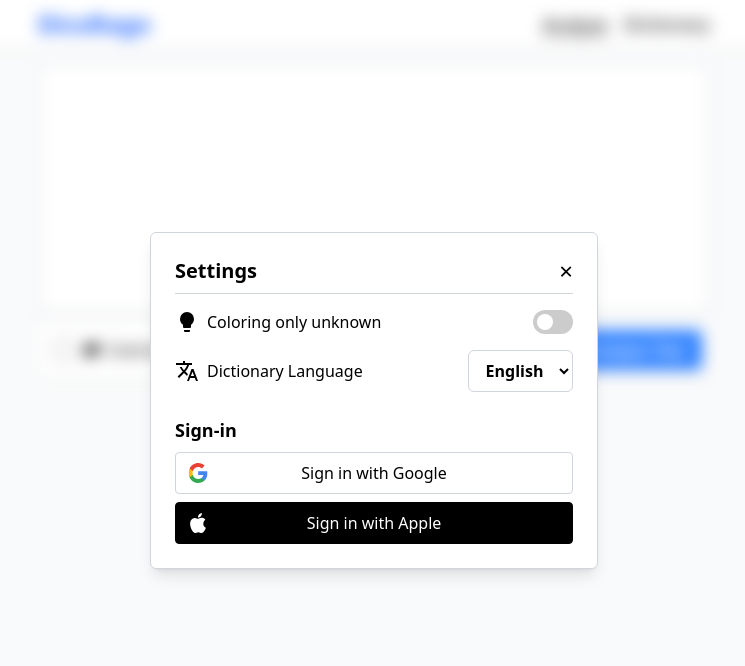
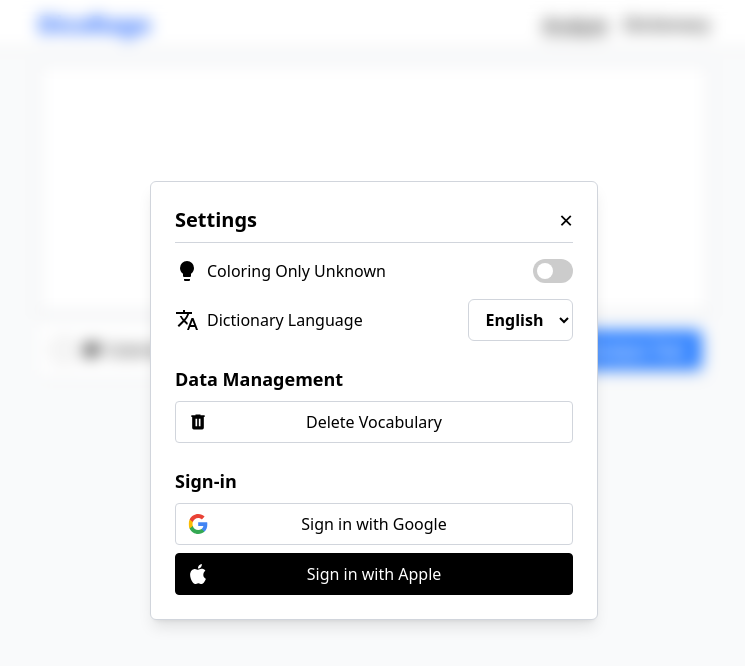
Before and after one commit to Agnoctopus/DicoRago, a Vue app in the folder frontend/: page / in a window 1280 px wide. Both pictures are taken after a click on the icon 809 px from the left and 350 px from the top of the page. Shown: the top 666 px of the page, without its empty margins (266-1011 px from the left). Built offline with nearby package versions, Linux system fonts and the light colour scheme; no server answers.

Commit message:
frontend: Add voc deletion

```diff
--- a/frontend/src/api.ts
+++ b/frontend/src/api.ts
@@ -107,3 +107,12 @@ export const getVoc = async (): Promise<[LearnedWord]> => {
 
   return ret
 }
+
+/**
+ * Clears all vocabulary words for the current user.
+ *
+ * @returns A Promise that resolves when the vocabulary has been cleared.
+ */
+export const clearUserVoc = async (): Promise<void> => {
+  await api.delete('/user/voc')
+}
--- a/frontend/src/components/TextEditorSettings.vue
+++ b/frontend/src/components/TextEditorSettings.vue
@@ -1,16 +1,18 @@
 <script setup lang="ts">
 import { computed, defineEmits, onMounted } from 'vue'
 import ToggleSwitch from '@/components/ToggleSwitch.vue'
-import { mdiLightbulb, mdiTranslate } from '@mdi/js'
+import { mdiLightbulb, mdiTranslate, mdiTrashCan } from '@mdi/js'
 import { useSettingsStore } from '@/stores/settings'
 import { useUserStore } from '@/stores/user'
+import { useVocabStore } from '@/stores/vocabulary'
 
 // Emit 'close' event to close the settings panel.
 defineEmits<{ (e: 'close'): void }>()
 
-// Access settings and user stores.
+// Access settings, user, and vocab stores.
 const settingsStore = useSettingsStore()
 const userStore = useUserStore()
+const vocabStore = useVocabStore()
 
 // Computed property for "onlyUnknownColoring" from the settings store.
 const onlyUnknown = computed({
@@ -90,6 +92,13 @@ function signOut() {
   window.location.href = '/api/auth/logout'
 }
 
+// Function to clear all vocabulary with confirmation.
+function clearVocabulary() {
+  if (confirm('Are you sure you want to delete all vocabulary?')) {
+    vocabStore.clearVocabulary()
+  }
+}
+
 // On component mount, fetch the user and initialize the auth SDKs.
 onMounted(async () => {
   await userStore.fetchUser()
@@ -143,7 +152,7 @@ onMounted(async () => {
             <svg class="w-6 h-6 mr-2" viewBox="0 0 24 24">
               <path :d="mdiLightbulb" fill="currentColor" />
             </svg>
-            <span>Coloring only unknown</span>
+            <span>Coloring Only Unknown</span>
           </div>
           <ToggleSwitch v-model="onlyUnknown" />
         </div>
@@ -168,6 +177,23 @@ onMounted(async () => {
             <option value="es_ES">Español</option>
             <option value="ja_JP">日本語</option>
           </select>
+        </div>
+
+        <!-- Data Management section for vocabulary deletion -->
+        <div class="mt-6">
+          <h4 class="text-lg font-bold mb-2">Data Management</h4>
+          <button
+            @click="clearVocabulary"
+            class="w-full relative bg-white border border-gray-300 rounded-sm py-2 hover:bg-gray-50"
+          >
+            <svg
+              class="w-5 h-5 absolute left-3 top-1/2 transform -translate-y-1/2"
+              viewBox="0 0 24 24"
+            >
+              <path :d="mdiTrashCan" fill="currentColor" />
+            </svg>
+            <span class="block text-center w-full">Delete Vocabulary</span>
+          </button>
         </div>
       </div>
 
--- a/frontend/src/stores/vocabulary.ts
+++ b/frontend/src/stores/vocabulary.ts
@@ -1,6 +1,6 @@
 import { readonly, ref } from 'vue'
 import { defineStore } from 'pinia'
-import { updateUserVoc, getVocSince, getVoc, getStatusVoc } from '@/api'
+import { updateUserVoc, getVocSince, getVoc, getStatusVoc, clearUserVoc } from '@/api'
 import { useUserStore } from '@/stores/user'
 import type { LearnedWord, VocStatus } from '@/types'
 
@@ -124,6 +124,23 @@ export const useVocabStore = defineStore('learned', () => {
     return learnedVocab.value.some((item) => item.written === vocab)
   }
 
+  /**
+   * Clears the vocabulary list.
+   */
+  async function clearVocabulary() {
+    learnedVocab.value = []
+    if (userStore.user) {
+      try {
+        await clearUserVoc()
+        lastSynced.value = new Date()
+      } catch (error) {
+        console.error('Failed to clear vocabulary on the server:', error)
+      }
+    } else {
+      saveLocal()
+    }
+  }
+
   // Initial load of the vocabulary.
   loadVocabulary()
 
@@ -133,5 +150,6 @@ export const useVocabStore = defineStore('learned', () => {
     toggleLearned,
     isLearned,
     loadVocabulary,
+    clearVocabulary,
   }
 })
```
